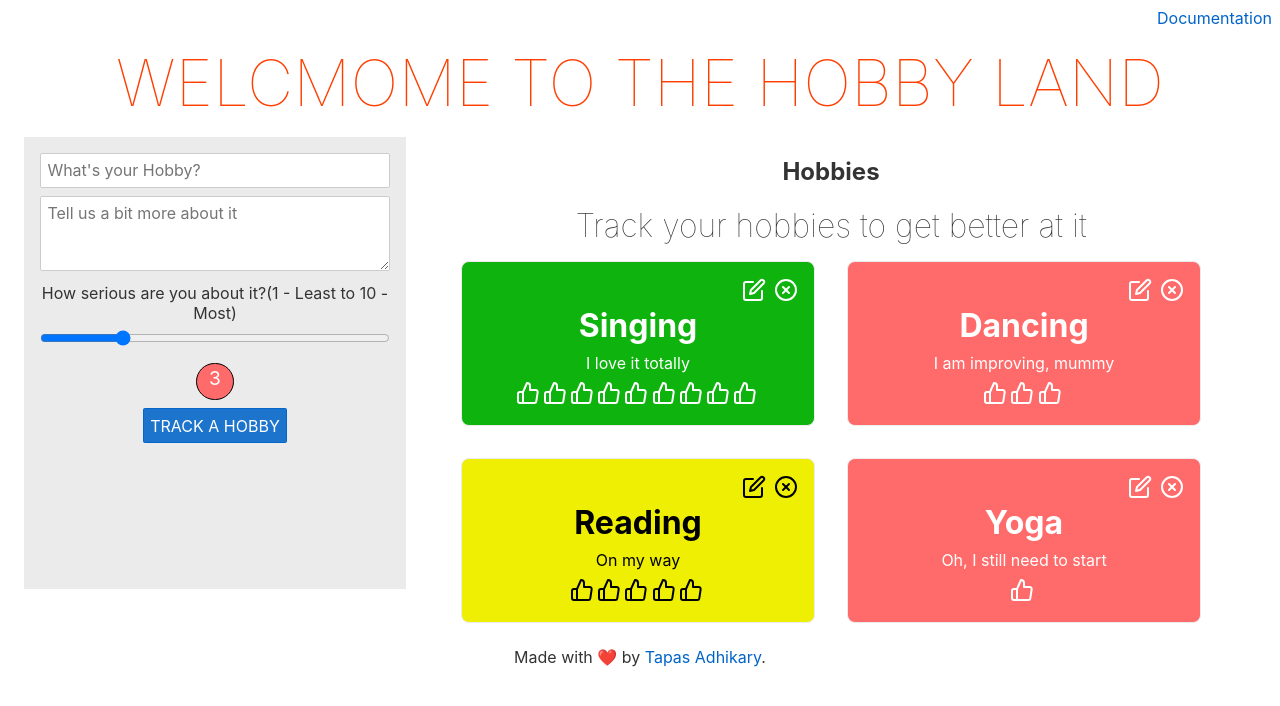
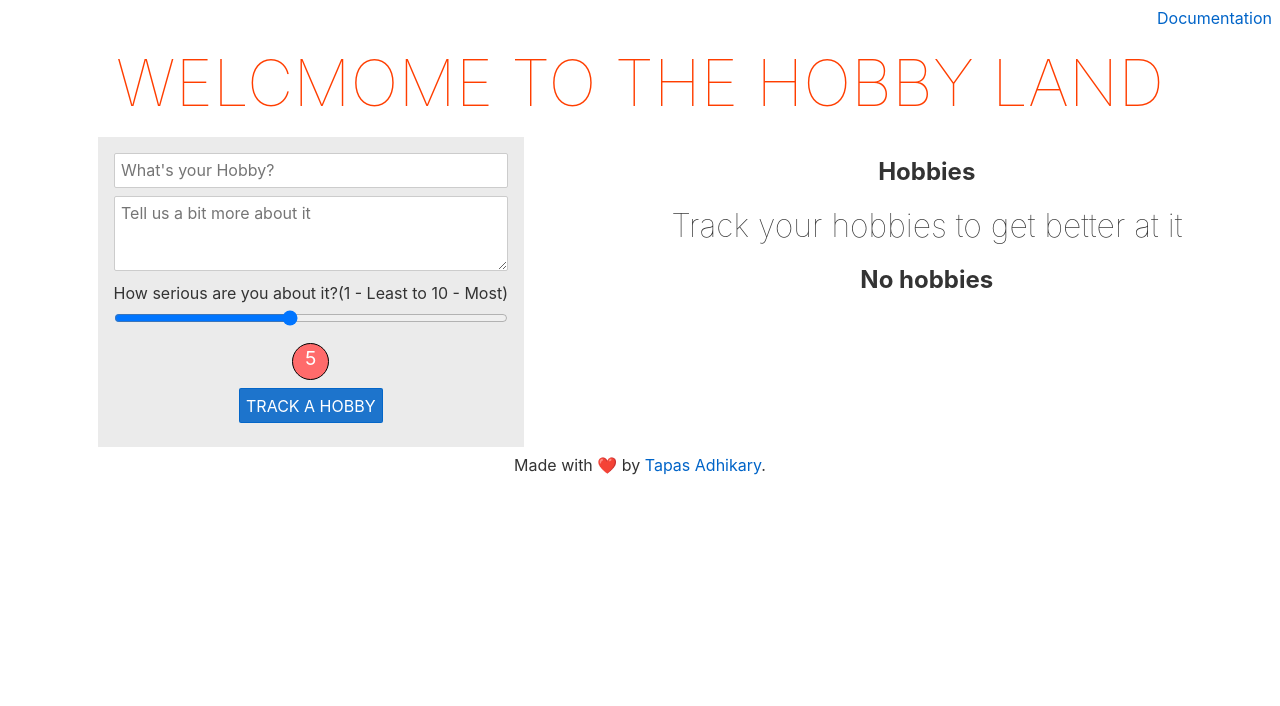
Before and after one commit to atapas/hobbyland-docz, a Gatsby site: page / in a window 1280 px wide. Built offline with nearby package versions, Linux system fonts and the light colour scheme; Gatsby itself is replaced by a stand-in of ours.

Commit message:
✨ Added the add hobby

```diff
--- a/package.json
+++ b/package.json
@@ -32,6 +32,7 @@
     "react-helmet": "^5.2.0",
     "react-typography": "^0.16.19",
     "rebass": "^3.1.0",
+    "shortid": "^2.2.16",
     "styled-components": "^4.2.0",
     "to-style": "^1.3.3",
     "typeface-source-sans-pro": "^0.0.54",
--- a/src/components/App.js
+++ b/src/components/App.js
@@ -1,53 +1,68 @@
-import React from "react";
-
+import React, { useState, useEffect } from "react";
+import { generate } from 'shortid';
 import "./app.css";
 import { Button } from "./Button";
 import { Heading } from "./Heading";
 import { Hobby } from "./Hobby";
+import { saveToLS, readFromLS } from '../utils/storage';
 
 function App() {
-  const hobbies = [
-    {
-      id: "001",
-      name: "Singing",
-      description: "I love it totally",
-      weight: "9",
-      look: {
-        background: "#0eb30e",
-        color: "#FFFFFF",
-      },
-    },
-    {
-      id: "002",
-      name: "Dancing",
-      description: "I am improving, mummy",
-      weight: "3",
-      look: {
-        background: "#ff6b6b",
-        color: "#FFFFFF",
-      },
-    },
-    {
-      id: "003",
-      name: "Reading",
-      description: "On my way",
-      weight: "5",
-      look: {
-        background: "#efef04",
-        color: "#000",
-      },
-    },
-    {
-      id: "004",
-      name: "Yoga",
-      description: "Oh, I still need to start",
-      weight: "1",
-      look: {
-        background: "#ff6b6b",
-        color: "#FFFFFF",
-      },
+  const [hobbies, setHobbies] = useState(JSON.parse(readFromLS('hobbies')) || []);
+  const [hobby, setHobby] = useState({
+    id: '',
+    name: '',
+    description: '',
+    weight: 5,
+    look: {
+        background: '',
+        color: ''
     }
-  ];
+  });
+
+  useEffect(() => {
+      saveToLS('hobbies', hobbies);
+  }, [hobbies]);
+
+
+  const getHobbyLook = (weight) => {
+		let background = '#ff6b6b';
+		let color = '#FFFFFF';
+		if (weight > 3 && weight <= 6) {
+			background = '#efef04';
+			color = '#000';
+		} else if (weight > 6) {
+			background = '#0eb30e';
+			color = '#FFFFFF';
+		}
+		return {background: background, color: color};
+	}
+
+  const handleChange = (e) => {
+    setHobby({
+      ...hobby,
+      [e.target.name]: e.target.value
+    });
+
+    /*if (e.target.name === 'weight') {
+      setHobby({
+        ...hobby,
+        look: getHobbyLook(e.target.value)
+      });
+    }*/
+
+    console.log(hobby);
+  };
+
+  const addHobby = () => {
+    setHobby({
+      ...hobby,
+      id: generate(),
+      look: getHobbyLook(hobby.weight)
+    });
+    setHobbies([...hobbies, hobby]);
+    console.log(hobbies);
+  }
+
   return (
     <div className="app">
       <Heading label={`Welcmome to the Hobby Land`}></Heading>
@@ -55,34 +70,38 @@
         <div className="hobby-form">
           <div>
             <label htmlFor="name"></label>
-            <input type="text" id="name" placeholder="What's your Hobby?" />
+            <input type="text" id="name-id" name="name" value={hobby.name} placeholder="What's your Hobby?" onChange={ handleChange } />
           </div>
           <div>
             <label htmlFor="description"></label>
             <textarea
               rows="3"
+              name="description"
+              value={hobby.description}
               cols="35"
-              id="description"
+              id="description-id"
               placeholder="Tell us a bit more about it"
+              onChange={ handleChange }
             ></textarea>
           </div>
           <div className="weight-div">
             <label htmlFor="weight">
               How serious are you about it?(1 - Least to 10 - Most)
             </label>
-            <input type="range" min="1" max="10" id="weight" value={3}/>
+            <input type="range" min="1" max="10" id="weight-id" name="weight"
+              value={hobby.weight} onChange={ handleChange }/>
             <p
               style={{
                 backgroundColor: "rgb(255, 107, 107)",
                 color: "rgb(255, 255, 255)",
               }}
             >
-              3
+            {hobby.weight}
             </p>
           </div>
           <Button
             label={`Track a Hobby`}
-            onClick={() => console.log("I am Primary")}
+            onClick={ addHobby }
             type="primary"
           ></Button>
         </div>
@@ -90,9 +109,9 @@
           <h2>Hobbies</h2>
           <h3>Track your hobbies to get better at it </h3>
           <div className="hobby-list">
-            {hobbies.map((hobby, index) => (
+            {hobbies.length > 0 ? hobbies.map((hobby, index) => (
               <Hobby key={index} hobby={hobby}></Hobby>
-            ))}
+            )): <h2>No hobbies</h2>}
           </div>
         </div>
       </div>
--- /dev/null
+++ b/src/utils/storage.js
@@ -0,0 +1,15 @@
+const saveToLS = (key, value) => {
+
+    if (typeof(Storage) !== "undefined") {
+        localStorage.setItem(key, JSON.stringify(value));
+    }
+}
+
+const readFromLS = (key) => {
+
+    if (typeof(Storage) !== "undefined") {
+        return localStorage.getItem(key);
+    }
+}
+
+export { saveToLS, readFromLS };
```
Also changed, not shown: src/components/weight.mdx (added), 1 other file.
